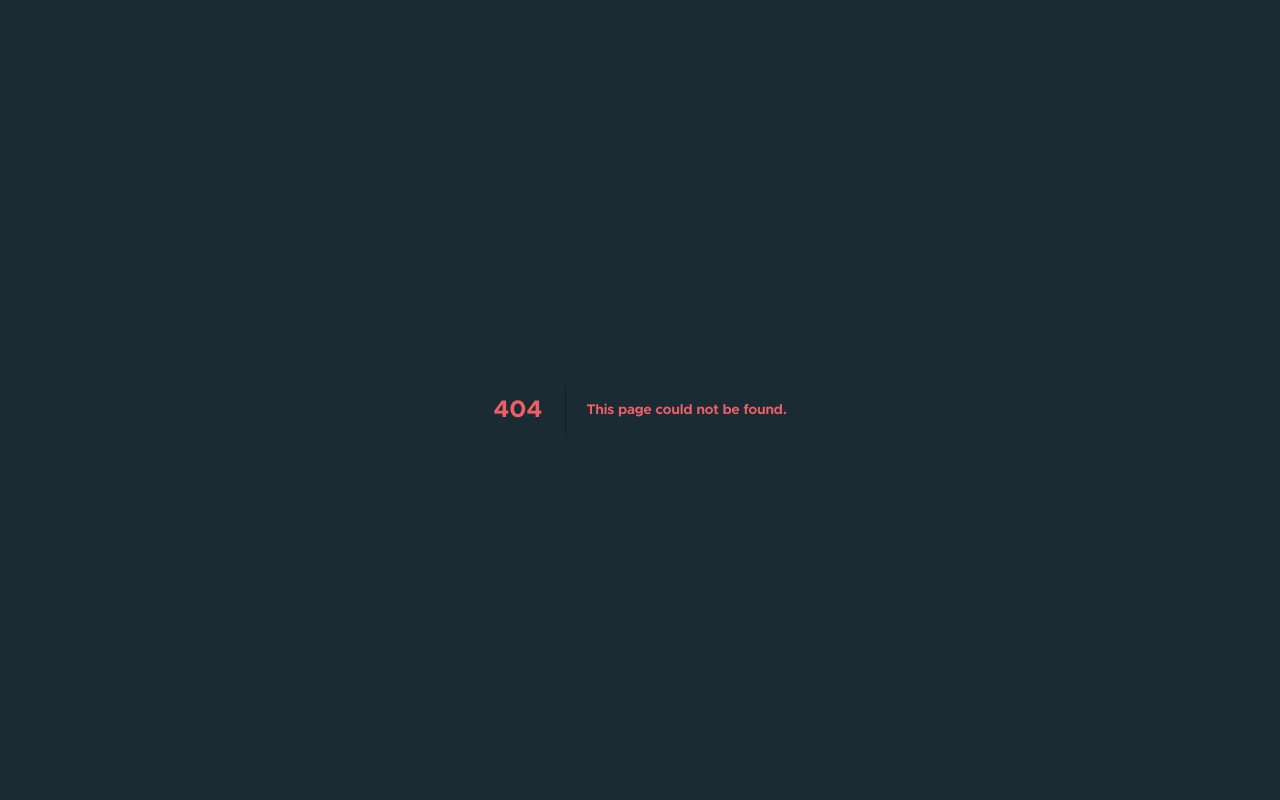
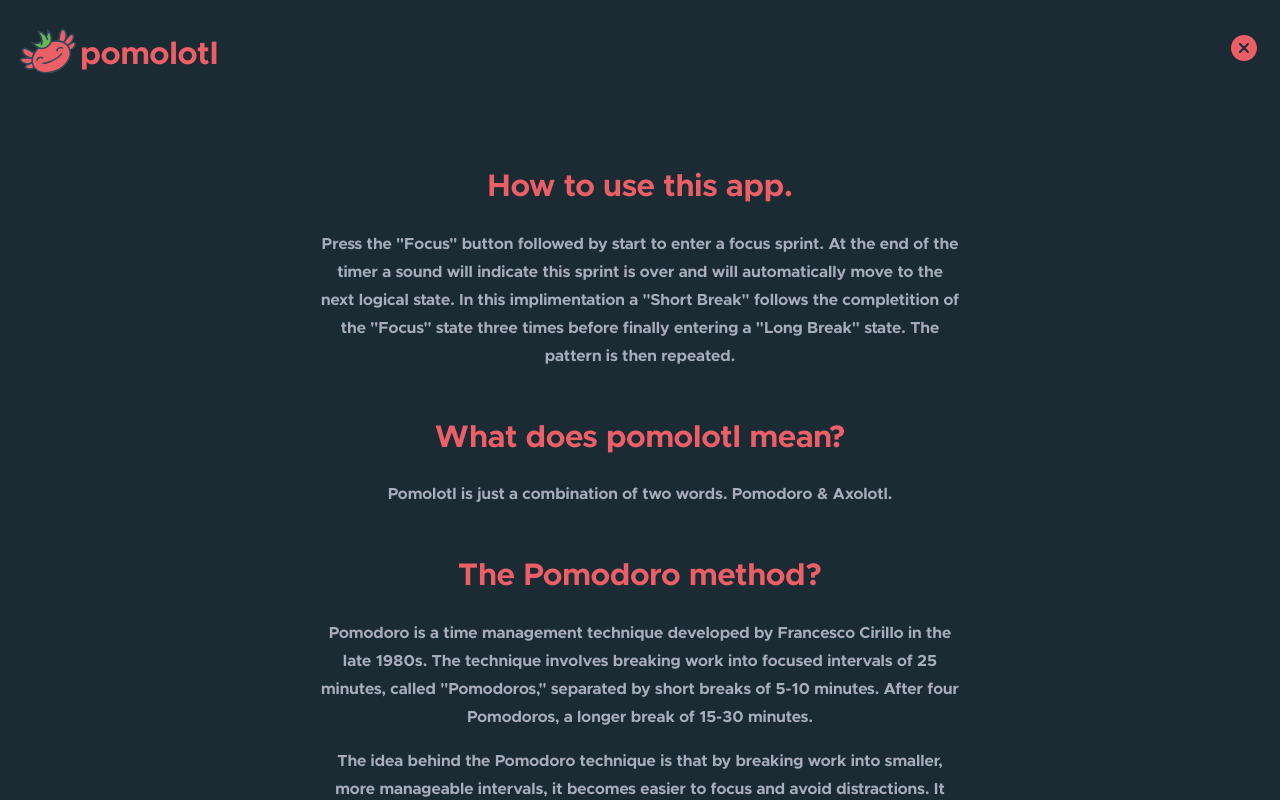
Before and after one commit to kristophesankar/pomolotl, a Next.js app: page /help in a window 1280 px wide. Before the commit this address had no page. Shown: the top 800 px of the page. Built offline with nearby package versions, Linux system fonts and the light colour scheme.

Commit message:
refactor: use next pages for help button

```diff
--- a/components/Header.js
+++ b/components/Header.js
@@ -1,20 +1,29 @@
-import { useContext } from 'react'
 import {
   headerFlex,
   header,
   sitename,
   logo,
-  iconDefault,
   settingsBtn,
 } from '../styles/Index.module.sass'
-import { IoIosHelpCircle } from 'react-icons/io'
-import { PageContext } from '@/providers/helpProvider'
+import { useState, useEffect } from 'react'
 import Image from 'next/image'
+import Link from 'next/link'
+import { useRouter } from 'next/router'
+import HelpIcon from './HelpIcon'
 export default function Header() {
-  const { page, setPage } = useContext(PageContext)
-  const newVal = page === 'timer' ? 'help' : 'timer'
-  const changeHandler = () => {
-    setPage(newVal)
+  const router = useRouter()
+  const [helpPath, setHelpPath] = useState('/')
+
+  const updatePath = () => {
+    return router.pathname === '/' ? '/help' : '/'
+  }
+
+  useEffect(() => {
+    setHelpPath(updatePath)
+  }, [helpPath])
+
+  const handleClick = () => {
+    setHelpPath(updatePath)
   }
 
   return (
@@ -31,8 +40,10 @@ export default function Header() {
         <span className={sitename}>pomolotl</span>
       </div>
       <div>
-        <button className={settingsBtn}>
-          <IoIosHelpCircle onClick={changeHandler} className={iconDefault} />
+        <button onClick={handleClick} className={settingsBtn}>
+          <Link href={helpPath}>
+            <HelpIcon name={helpPath} />
+          </Link>
         </button>
       </div>
     </div>
--- /dev/null
+++ b/components/HelpIcon.js
@@ -0,0 +1,15 @@
+import { iconDefault } from '../styles/Index.module.sass'
+import { IoIosHelpCircle, IoIosCloseCircle } from 'react-icons/io'
+
+export default function HelpIcon({ name }) {
+  return (
+        {
+          '/' : (
+            <IoIosCloseCircle className={iconDefault} />
+          ),
+          '/help' : (
+            <IoIosHelpCircle className={iconDefault} />
+          )
+        }[name]
+  )
+}
--- a/pages/_app.js
+++ b/pages/_app.js
@@ -1,27 +1,14 @@
 import { useState, useMemo } from 'react'
 import { container } from '@/styles/Index.module.sass'
 import { GlobalStateProvider } from '@/providers/globalState'
-import { PageContext } from '@/providers/helpProvider'
 import '@/styles/globals.sass'
 
 function MyApp({ Component, pageProps }) {
-  const [page, setPage] = useState('timer')
-  const value = useMemo(() => ({ page, setPage }), [page])
-
   return (
     <GlobalStateProvider>
-      <PageContext.Provider value={value}>
-        <div className={container}>
-          {useMemo(
-            () => (
-              <>
-                <Component {...pageProps} />
-              </>
-            ),
-            []
-          )}
-        </div>
-      </PageContext.Provider>
+      <div className={container}>
+        <Component {...pageProps} />
+      </div>
     </GlobalStateProvider>
   )
 }
--- /dev/null
+++ b/pages/help.js
@@ -0,0 +1,13 @@
+import Header from '@/components/Header'
+import Help from '@/components/Help'
+import Footer from '@/components/Footer'
+
+export default function Home() {
+  return (
+    <>
+      <Header />
+      <Help />
+      <Footer />
+    </>
+  )
+}
```
Also changed, not shown: components/Content.js (+3 -11 lines).
